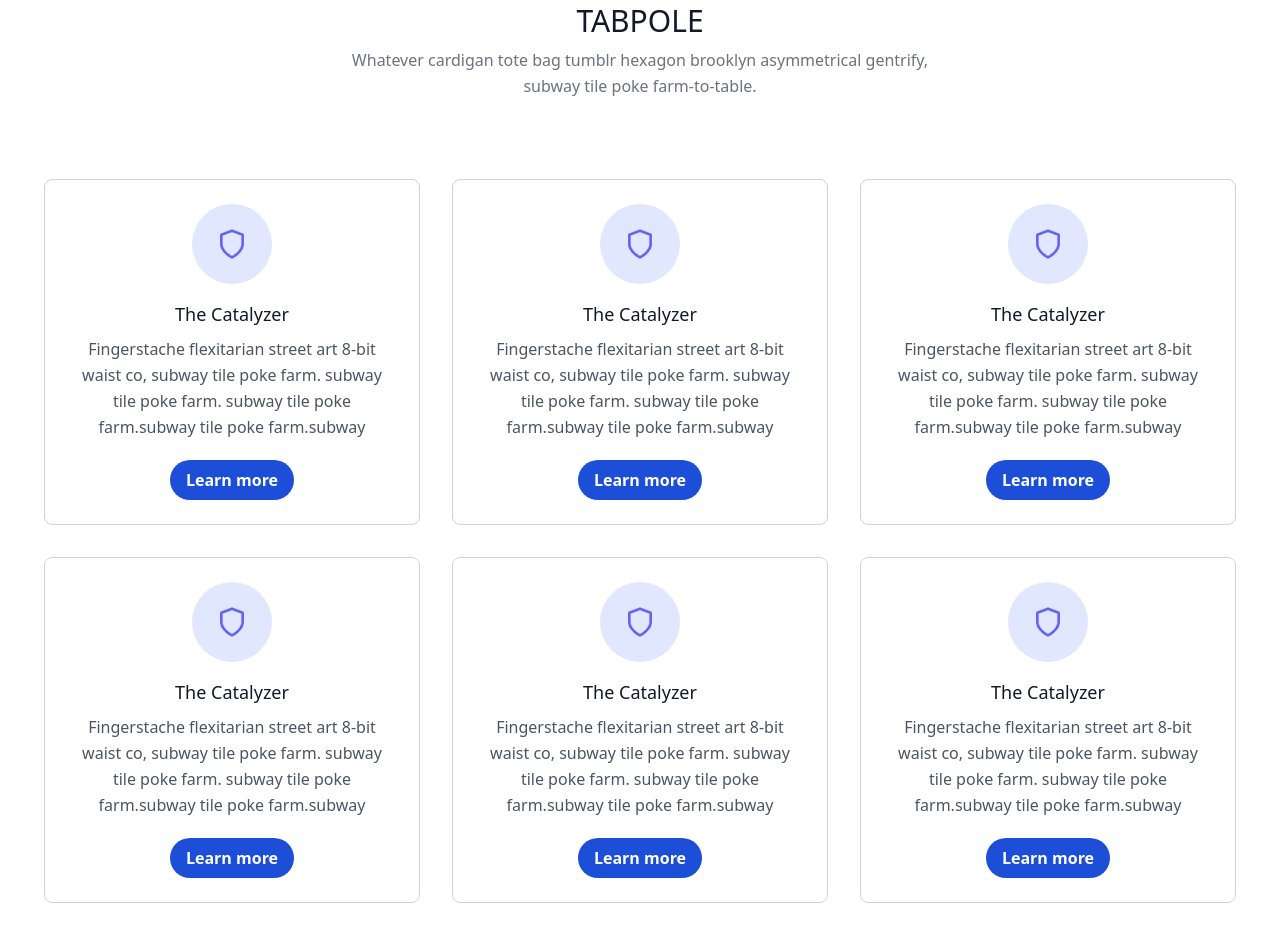
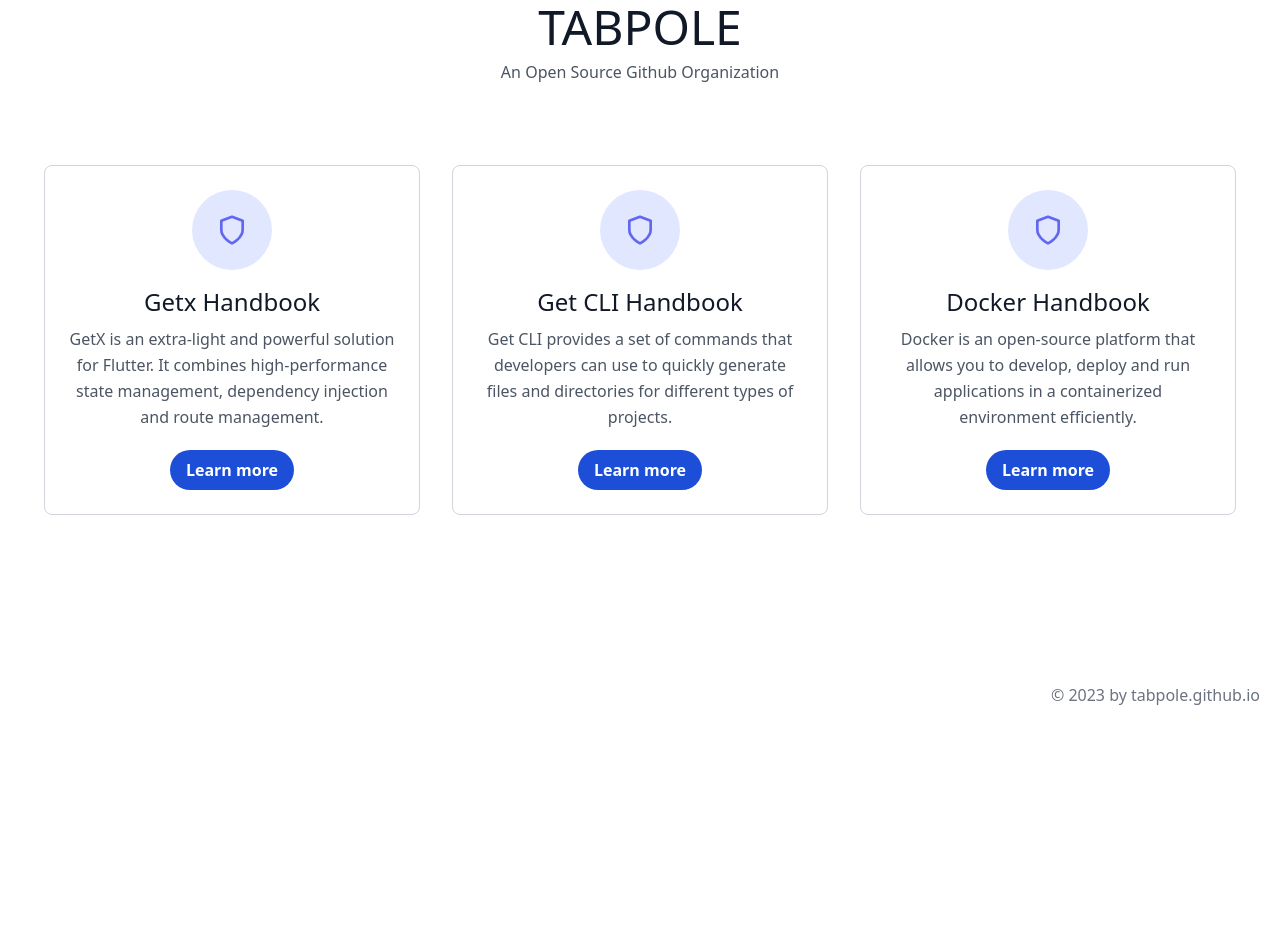
Before and after one commit to tabpole/tabpole.github.io, a plain HTML site: page index.html in a window 1280 px wide. Shown: the part 133-1080 px from the top of the page. After the commit the page ends 872 px from the top, so only its background shows below. Drawn offline with nearby package versions, Linux system fonts and the light colour scheme.

Commit message:
initial commit

```diff
--- a/index.html
+++ b/index.html
@@ -30,8 +30,8 @@
             <section class="text-gray-600 body-font">
                 <div class="container px-5 py-24 mx-auto">
                     <div class="flex flex-wrap w-full mb-20 flex-col items-center text-center">
-                        <h1 class="sm:text-3xl text-2xl font-medium title-font mb-2 text-gray-900">TABPOLE</h1>
-                        <p class="lg:w-1/2 w-full leading-relaxed text-gray-500">Whatever cardigan tote bag tumblr hexagon brooklyn asymmetrical gentrify, subway tile poke farm-to-table.</p>
+                        <h1 class="text-5xl font-extralight title-font mb-2 text-gray-900">TABPOLE</h1>
+                        <p class="lg:w-1/2 w-full leading-relaxed text-gray-600">An Open Source Github Organization</p>
                     </div>
 
                     <div class="flex flex-wrap -m-4">
@@ -42,9 +42,9 @@
                                         <path d="M12 22s8-4 8-10V5l-8-3-8 3v7c0 6 8 10 8 10z"></path>
                                     </svg>
                                 </div>
-                                <h2 class="text-lg text-gray-900 font-medium title-font mb-2">The Catalyzer</h2>
-                                <p class="leading-relaxed text-base">Fingerstache flexitarian street art 8-bit waist co, subway tile poke farm. subway tile poke farm. subway tile poke farm.subway tile poke farm.subway</p>
-                                <a href="#" class="mt-5 text-indigo-500 inline-flex items-center">
+                                <h2 class="text-2xl text-gray-900 font-light title-font mb-2">Getx Handbook</h2>
+                                <p class="leading-relaxed text-base">GetX is an extra-light and powerful solution for Flutter. It combines high-performance state management, dependency injection and route management.</p>
+                                <a href="https://tabpole.github.io/getx" target="_blank" class="mt-5 text-indigo-500 inline-flex items-center">
                                     <button class="bg-blue-700 hover:bg-blue-900 text-white font-bold py-2 px-4 rounded-full">Learn more</button>
                                 </a>
                             </div>
@@ -56,9 +56,9 @@
                                         <path d="M12 22s8-4 8-10V5l-8-3-8 3v7c0 6 8 10 8 10z"></path>
                                     </svg>
                                 </div>
-                                <h2 class="text-lg text-gray-900 font-medium title-font mb-2">The Catalyzer</h2>
-                                <p class="leading-relaxed text-base">Fingerstache flexitarian street art 8-bit waist co, subway tile poke farm. subway tile poke farm. subway tile poke farm.subway tile poke farm.subway</p>
-                                <a href="#" class="mt-5 text-indigo-500 inline-flex items-center">
+                                <h2 class="text-2xl text-gray-900 font-light title-font mb-2">Get CLI Handbook</h2>
+                                <p class="leading-relaxed text-base">Get CLI provides a set of commands that developers can use to quickly generate files and directories for different types of projects.</p>
+                                <a href="https://tabpole.github.io/get-cli" target="_blank" class="mt-5 text-indigo-500 inline-flex items-center">
                                     <button class="bg-blue-700 hover:bg-blue-900 text-white font-bold py-2 px-4 rounded-full">Learn more</button>
                                 </a>
                             </div>
@@ -70,51 +70,9 @@
                                         <path d="M12 22s8-4 8-10V5l-8-3-8 3v7c0 6 8 10 8 10z"></path>
                                     </svg>
                                 </div>
-                                <h2 class="text-lg text-gray-900 font-medium title-font mb-2">The Catalyzer</h2>
-                                <p class="leading-relaxed text-base">Fingerstache flexitarian street art 8-bit waist co, subway tile poke farm. subway tile poke farm. subway tile poke farm.subway tile poke farm.subway</p>
-                                <a href="#" class="mt-5 text-indigo-500 inline-flex items-center">
-                                    <button class="bg-blue-700 hover:bg-blue-900 text-white font-bold py-2 px-4 rounded-full">Learn more</button>
-                                </a>
-                            </div>
-                        </div>
-                        <div class="xl:w-1/3 md:w-1/2 p-4">
-                            <div class="border border-gray-300 hover:bg-indigo-100 p-6 rounded-lg text-center">
-                                <div class="w-20 h-20 inline-flex items-center justify-center rounded-full bg-indigo-100 text-indigo-500 mb-4">
-                                    <svg fill="none" stroke="currentColor" stroke-linecap="round" stroke-linejoin="round" stroke-width="2" class="w-8 h-8" viewBox="0 0 24 24">
-                                        <path d="M12 22s8-4 8-10V5l-8-3-8 3v7c0 6 8 10 8 10z"></path>
-                                    </svg>
-                                </div>
-                                <h2 class="text-lg text-gray-900 font-medium title-font mb-2">The Catalyzer</h2>
-                                <p class="leading-relaxed text-base">Fingerstache flexitarian street art 8-bit waist co, subway tile poke farm. subway tile poke farm. subway tile poke farm.subway tile poke farm.subway</p>
-                                <a href="#" class="mt-5 text-indigo-500 inline-flex items-center">
-                                    <button class="bg-blue-700 hover:bg-blue-900 text-white font-bold py-2 px-4 rounded-full">Learn more</button>
-                                </a>
-                            </div>
-                        </div>
-                        <div class="xl:w-1/3 md:w-1/2 p-4">
-                            <div class="border border-gray-300 hover:bg-indigo-100 p-6 rounded-lg text-center">
-                                <div class="w-20 h-20 inline-flex items-center justify-center rounded-full bg-indigo-100 text-indigo-500 mb-4">
-                                    <svg fill="none" stroke="currentColor" stroke-linecap="round" stroke-linejoin="round" stroke-width="2" class="w-8 h-8" viewBox="0 0 24 24">
-                                        <path d="M12 22s8-4 8-10V5l-8-3-8 3v7c0 6 8 10 8 10z"></path>
-                                    </svg>
-                                </div>
-                                <h2 class="text-lg text-gray-900 font-medium title-font mb-2">The Catalyzer</h2>
-                                <p class="leading-relaxed text-base">Fingerstache flexitarian street art 8-bit waist co, subway tile poke farm. subway tile poke farm. subway tile poke farm.subway tile poke farm.subway</p>
-                                <a href="#" class="mt-5 text-indigo-500 inline-flex items-center">
-                                    <button class="bg-blue-700 hover:bg-blue-900 text-white font-bold py-2 px-4 rounded-full">Learn more</button>
-                                </a>
-                            </div>
-                        </div>
-                        <div class="xl:w-1/3 md:w-1/2 p-4">
-                            <div class="border border-gray-300 hover:bg-indigo-100 p-6 rounded-lg text-center">
-                                <div class="w-20 h-20 inline-flex items-center justify-center rounded-full bg-indigo-100 text-indigo-500 mb-4">
-                                    <svg fill="none" stroke="currentColor" stroke-linecap="round" stroke-linejoin="round" stroke-width="2" class="w-8 h-8" viewBox="0 0 24 24">
-                                        <path d="M12 22s8-4 8-10V5l-8-3-8 3v7c0 6 8 10 8 10z"></path>
-                                    </svg>
-                                </div>
-                                <h2 class="text-lg text-gray-900 font-medium title-font mb-2">The Catalyzer</h2>
-                                <p class="leading-relaxed text-base">Fingerstache flexitarian street art 8-bit waist co, subway tile poke farm. subway tile poke farm. subway tile poke farm.subway tile poke farm.subway</p>
-                                <a href="#" class="mt-5 text-indigo-500 inline-flex items-center">
+                                <h2 class="text-2xl text-gray-900 font-light title-font mb-2">Docker Handbook</h2>
+                                <p class="leading-relaxed text-base">Docker is an open-source platform that allows you to develop, deploy and run applications in a containerized environment efficiently.</p>
+                                <a href="https://tabpole.github.io/docker" target="_blank" class="mt-5 text-indigo-500 inline-flex items-center">
                                     <button class="bg-blue-700 hover:bg-blue-900 text-white font-bold py-2 px-4 rounded-full">Learn more</button>
                                 </a>
                             </div>
```
Also changed, not shown: 1 other file.
